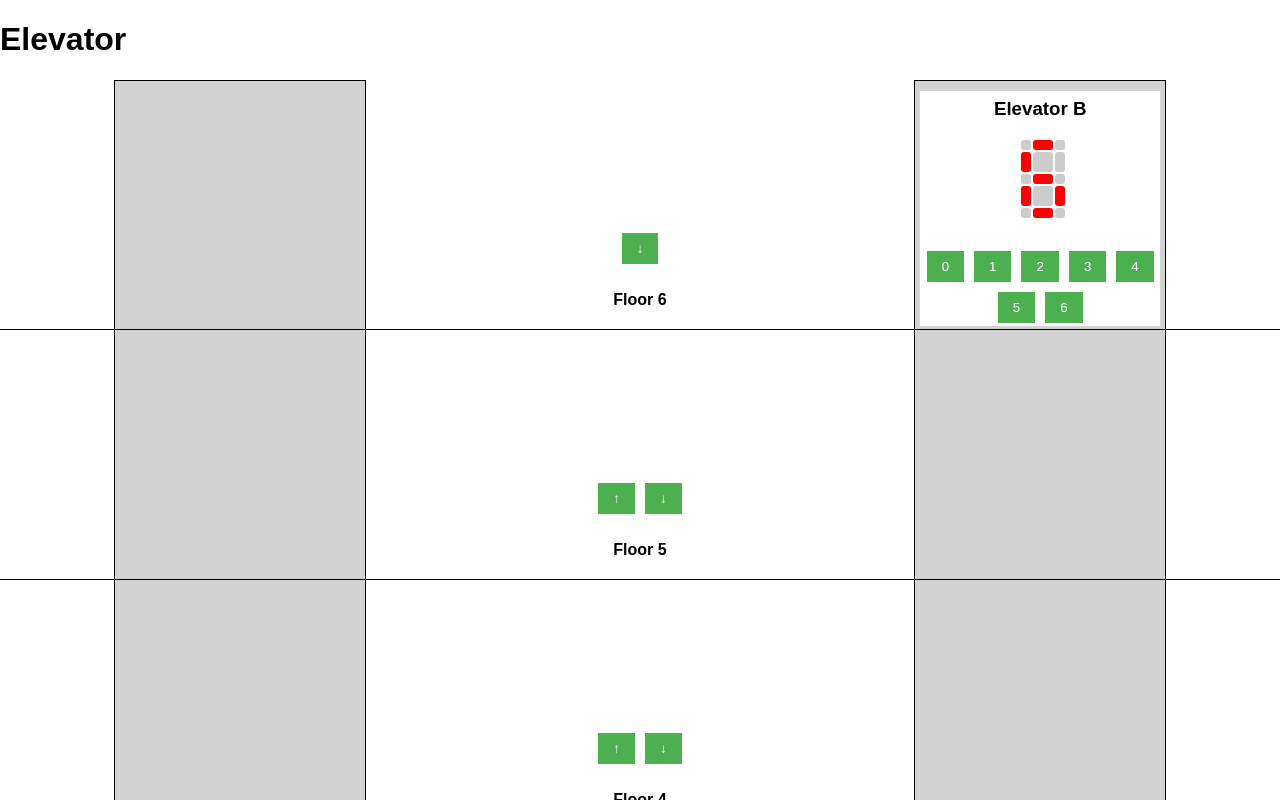
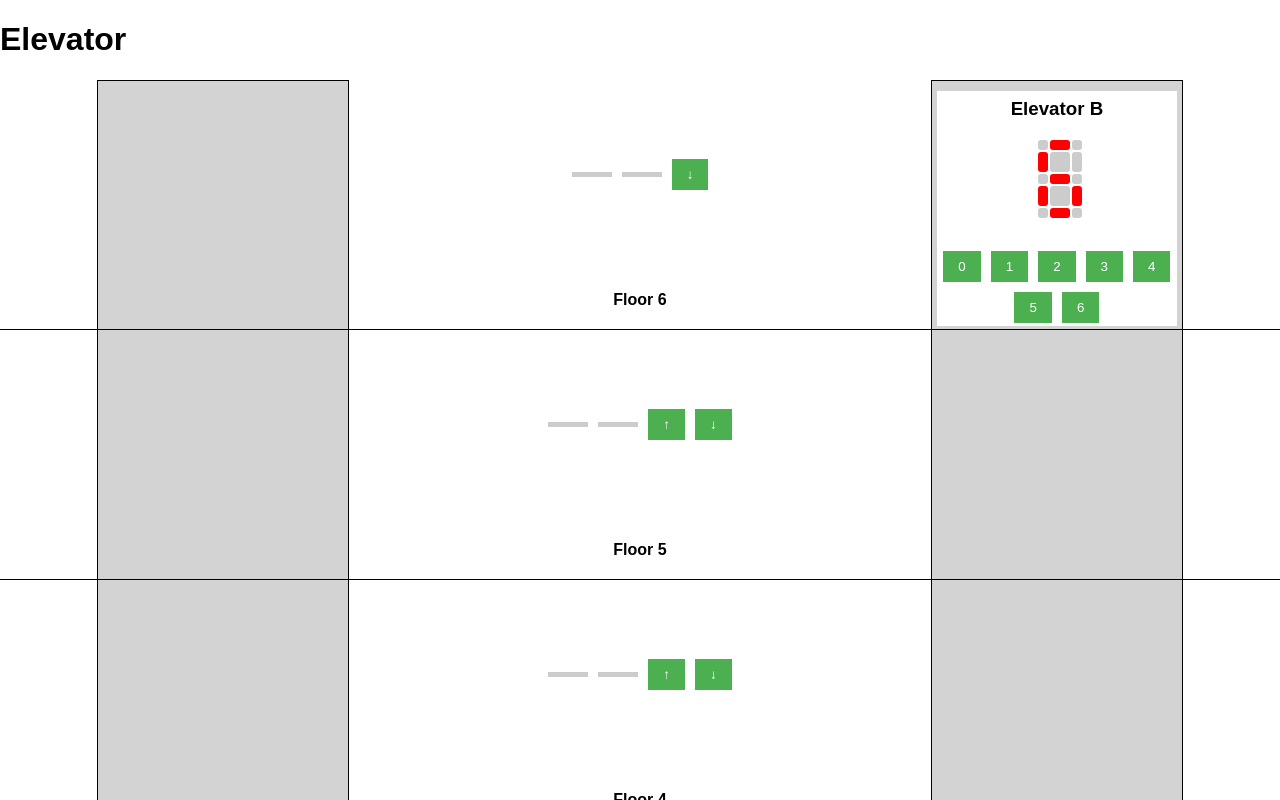
Before and after one commit to siklodizalan/elevator, a React (Create React App) app: page / in a window 1280 px wide. Shown: the top 800 px of the page. Built offline with nearby package versions, Linux system fonts and the light colour scheme.

Commit message:
Implemented the arrows on the floors

```diff
--- a/src/App.css
+++ b/src/App.css
@@ -37,6 +37,14 @@ body {
   height: 250px;
   display: flex;
   flex-direction: column-reverse;
+}
+
+.floor-arrows {
+  display: flex;
+  justify-content: space-between;
+  align-items: center;
+
+  margin: auto;
 }
 
 .floor-buttons {
@@ -108,3 +116,31 @@ body {
 .lit {
   background-color: #f00;
 }
+
+.arrow-container {
+  display: flex;
+  justify-content: center;
+  align-items: center;
+  margin: 5px;
+}
+
+.arrow {
+  width: 0;
+  height: 0;
+  border-left: 20px solid transparent;
+  border-right: 20px solid transparent;
+}
+
+.arrow-up {
+  border-bottom: 30px solid #ccc;
+}
+
+.arrow-down {
+  border-top: 30px solid #ccc;
+}
+
+.arrow-horizontal {
+  width: 40px;
+  height: 5px;
+  background-color: #ccc;
+}
--- /dev/null
+++ b/src/components/Arrow.tsx
@@ -0,0 +1,17 @@
+import React from 'react';
+
+interface ArrowProps {
+    direction: 'up' | 'down' | null;
+}
+
+const Arrow: React.FC<ArrowProps> = ({ direction }) => {
+    return (
+        <div className="arrow-container">
+            {direction === 'up' && <div className="arrow arrow-up"></div>}
+            {direction === 'down' && <div className="arrow arrow-down"></div>}
+            {direction === null && <div className="arrow-horizontal"></div>}
+        </div>
+    );
+};
+
+export default Arrow;
--- a/src/components/Building.tsx
+++ b/src/components/Building.tsx
@@ -4,9 +4,12 @@ import ElevatorTrack from './ElevatorTrack';
 
 const Building: React.FC = () => {
   const numberOfFloors = 7;
+  const transitionTime = 1000;
 
   const [elevatorA, setElevatorA] = useState<number>(0);
-  const [elevatorB, setElevatorB] = useState<number>(6);
+  const [elevatorB, setElevatorB] = useState<number>(numberOfFloors - 1);
+  const [elevatorADirection, setElevatorADirection] = useState<'up' | 'down' | null>(null);
+  const [elevatorBDirection, setElevatorBDirection] = useState<'up' | 'down' | null>(null);
 
   const getClosestElevator = (floor: number) => {
     const distanceA = Math.abs(floor - elevatorA);
@@ -22,26 +25,55 @@ const Building: React.FC = () => {
   const moveElevator = (elevator: 'A' | 'B', destination: number) => {
     if (elevator === 'A') {
       setElevatorA(destination);
+      if (elevatorA !== destination) {
+        setElevatorADirection(elevatorA > destination ? 'down' : 'up');
+      }
+
+      setTimeout(() => {
+        setElevatorADirection(null);
+      }, transitionTime);
     } else {
       setElevatorB(destination);
+
+      if (elevatorB !== destination) {
+        setElevatorBDirection(elevatorB > destination ? 'down' : 'up');
+      }
+
+      setTimeout(() => {
+        setElevatorBDirection(null);
+      }, transitionTime);
     }
   };
 
   return (
     <div className="building">
         <div className="elevator-system">
-            <ElevatorTrack numberOfFloors={numberOfFloors} currentFloor={elevatorA} elevatorId="A" moveElevator={moveElevator} />
+            <ElevatorTrack
+              elevatorId="A"
+              numberOfFloors={numberOfFloors}
+              currentFloor={elevatorA}
+              transitionTime={transitionTime}
+              moveElevator={moveElevator}
+            />
             <div className="floors">
                 {([...Array(numberOfFloors).keys()].reverse()).map((floor) => (
                     <Floor
                         key={floor}
                         floorNumber={floor}
+                        numberOfFloors={numberOfFloors}
+                        elevatorDirections={[elevatorADirection, elevatorBDirection]}
                         moveElevator={moveElevator}
                         getClosestElevator={getClosestElevator}
                     />
                 ))}
             </div>
-            <ElevatorTrack numberOfFloors={numberOfFloors} currentFloor={elevatorB} elevatorId="B" moveElevator={moveElevator} />
+            <ElevatorTrack
+              elevatorId="B"
+              numberOfFloors={numberOfFloors}
+              currentFloor={elevatorB}
+              transitionTime={transitionTime}
+              moveElevator={moveElevator}
+            />
         </div>
 
     </div>
@@ -49,3 +81,23 @@ const Building: React.FC = () => {
 };
 
 export default Building;
+
+/// To move elevator one-by-one:
+/*
+if (elevator === 'A') {
+      const step = elevatorA < destination ? 1 : -1;
+      const length = Math.abs(destination - elevatorA);
+      const elevatorWay = Array.from({ length }, (_, index) => elevatorA + (index + 1) * step);
+
+      elevatorWay.forEach((currentFloor, index) => {
+        setTimeout(() => {
+          setElevatorA(currentFloor);
+          setElevatorADirection(elevatorA > destination ? 'down' : 'up');
+        }, transitionTime * index);
+      });
+
+      setTimeout(() => {
+        setElevatorADirection(null);
+      }, transitionTime * length);
+    }
+*/
--- a/src/components/ElevatorTrack.tsx
+++ b/src/components/ElevatorTrack.tsx
@@ -2,15 +2,17 @@ import React from "react";
 import Elevator from "./Elevator";
 
 interface ElevatorTrackProps {
+    elevatorId: string;
     numberOfFloors: number;
     currentFloor: number;
-    elevatorId: string;
+    transitionTime: number;
     moveElevator: (elevator: 'A' | 'B', floor: number) => void;
 }
 
-const ElevatorTrack: React.FC<ElevatorTrackProps> = ({ numberOfFloors, currentFloor, elevatorId, moveElevator }) => {
+const ElevatorTrack: React.FC<ElevatorTrackProps> = ({ elevatorId, numberOfFloors, currentFloor, transitionTime, moveElevator }) => {
     const floorHeight = 250;
     const trackHeight = numberOfFloors * floorHeight;
+    transitionTime /= 1000;
 
     const elevatorPosition = (numberOfFloors - 1 - currentFloor) * floorHeight;
 
@@ -20,7 +22,7 @@ const ElevatorTrack: React.FC<ElevatorTrackProps> = ({ numberOfFloors, currentFl
             className="elevator"
             style={{
             transform: `translateY(${elevatorPosition}px)`,
-            transition: 'transform 0.5s ease-in-out',
+            transition: `transform ${transitionTime}s ease-in-out`,
             }}
         >
         <Elevator id={elevatorId} numberOfFloors={numberOfFloors} currentFloor={currentFloor} moveElevator={moveElevator} />
--- a/src/components/Floor.tsx
+++ b/src/components/Floor.tsx
@@ -1,19 +1,27 @@
 import React from 'react';
 import Button from './Button';
+import Arrow from './Arrow';
 
 interface FloorProps {
   floorNumber: number;
+  numberOfFloors: number;
+  elevatorDirections: Array<'up' | 'down' | null>;
   moveElevator: (elevator: 'A' | 'B', floor: number) => void;
   getClosestElevator: (floor: number) => 'A' | 'B';
 }
 
-const Floor: React.FC<FloorProps> = ({ floorNumber, moveElevator, getClosestElevator }) => {
+const Floor: React.FC<FloorProps> = ({ floorNumber, numberOfFloors, elevatorDirections, moveElevator, getClosestElevator }) => {
   return (
     <div className="floor">
       <h4>Floor {floorNumber}</h4>
-      <div className="call-buttons">
-        {floorNumber !== 6 && <Button label="↑" onClick={() => moveElevator(getClosestElevator(floorNumber), floorNumber)} />}
-        {floorNumber !== 0 && <Button label="↓" onClick={() => moveElevator(getClosestElevator(floorNumber), floorNumber)} />}
+      <div className="floor-arrows">
+        {elevatorDirections.map((direction, index) => (
+        < Arrow key={index} direction={direction} />
+        ))}
+        <div className="call-buttons">
+          {floorNumber !== numberOfFloors - 1 && <Button label="↑" onClick={() => moveElevator(getClosestElevator(floorNumber), floorNumber)} />}
+          {floorNumber !== 0 && <Button label="↓" onClick={() => moveElevator(getClosestElevator(floorNumber), floorNumber)} />}
+        </div>
       </div>
       <div className="floor-line" />
     </div>
```
